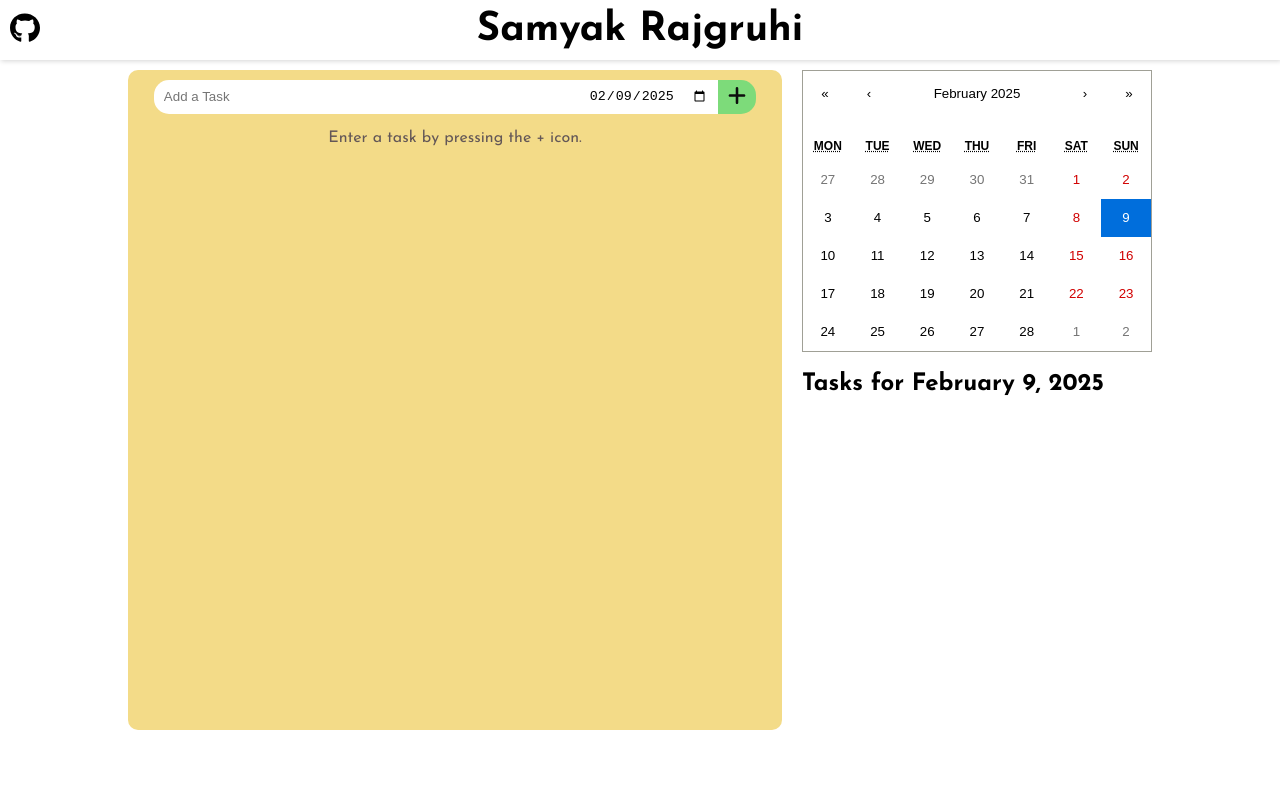
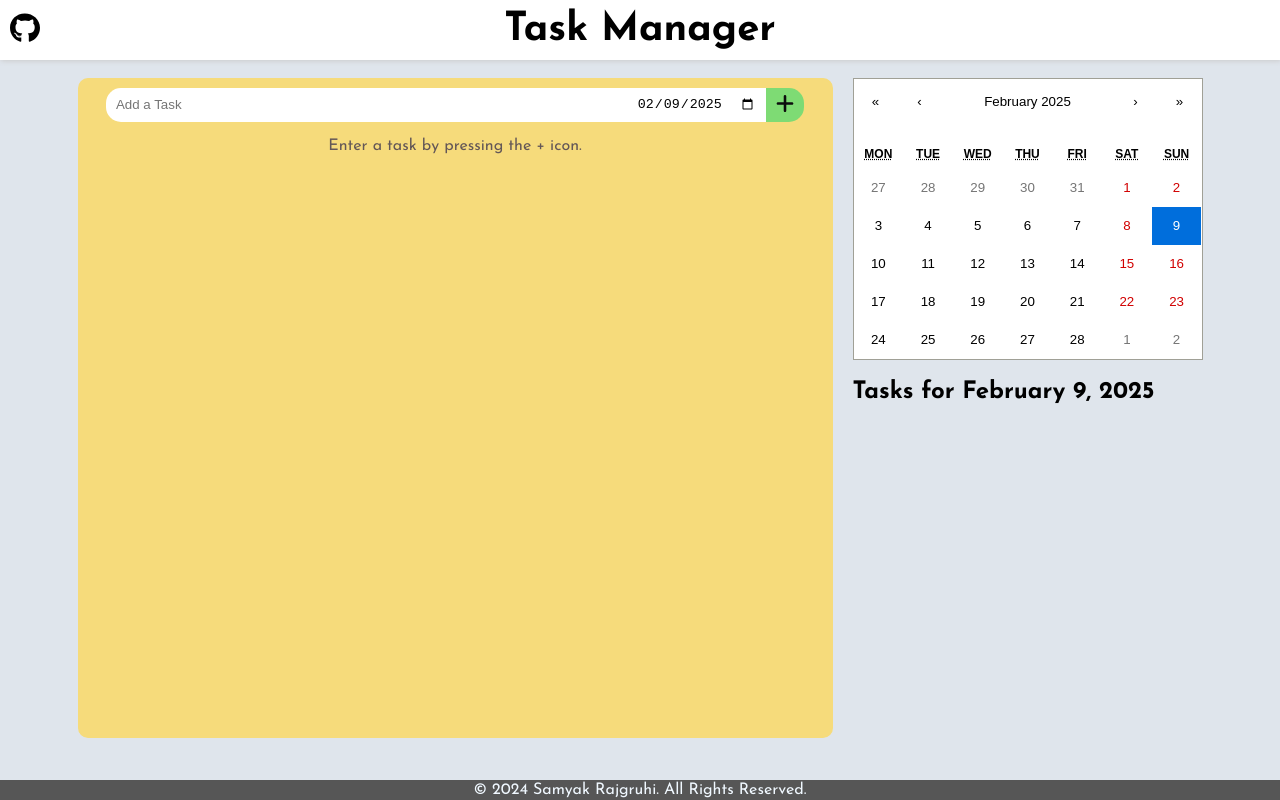
Before and after one commit to samyakrajgruhi/Todo-React-Vite-Node, a React (Vite) app: page / in a window 1280 px wide. Built offline with nearby package versions, Linux system fonts and the light colour scheme.

Commit message:
Display bug fixed + added copyright footer

```diff
--- a/index.html
+++ b/index.html
@@ -13,10 +13,10 @@
   <body>
     <header class="header-section">
       <a class="right-section" href="https://github.com/samyakrajgruhi" target="_blank"><img src="/src/assets/github-brands-solid.svg"></a>
-      <div class="header-title">Samyak Rajgruhi</div>
+      <div class="header-title">Task Manager</div>
     </header>
-
-    <div id="root" class="root"></div>
+    <main id="root" class="root"></main>
+    <footer class="credit-foot">&#169; 2024 Samyak Rajgruhi. All Rights Reserved.</footer>
     <script type="module" src="/src/main.jsx"></script>
   </body>
 </html>
--- a/src/App.css
+++ b/src/App.css
@@ -1,11 +1,11 @@
 .main-container{
    padding:10px;
    display:flex;
-   background-color: rgb(243, 219, 136);
+   background-color: rgb(246, 219, 123);
 
    min-height: 80vh;
    align-items: center;
-   width:80%;
+   width:735px;
    flex-direction:column;
    border-radius: 10px;
 
@@ -13,5 +13,5 @@
 }
 
 .main-container:hover{
-   box-shadow: 0px 1px 15px rgb(187, 181, 181);
+   box-shadow: 0px 1px 15px rgb(165, 164, 164);
 }
--- a/src/components/DisplayCalendar.css
+++ b/src/components/DisplayCalendar.css
@@ -3,7 +3,15 @@
    text-decoration-color: red;
 }
 
-.task-title{
-   margin: 0px 5px;
-   flex:1;
+.list-container{
+   height: 180px;
+   overflow:scroll;
+   overflow-x: hidden;
+   scrollbar-width:thin ;
 }
+
+.task-title-list{
+   width: 275px;
+   overflow-wrap:break-word;
+   margin-top:5px;
+}
--- a/src/components/DisplayCalendar.jsx
+++ b/src/components/DisplayCalendar.jsx
@@ -3,7 +3,7 @@ import dayjs from "dayjs";
 import "react-calendar/dist/Calendar.css";
 import PropTypes from "prop-types";
 import { useState } from "react";
-import './DisplayTask.css';
+import './DisplayCalendar.css';
 
 
 export default function DisplayCalendar({tasks}){
@@ -40,9 +40,9 @@ export default function DisplayCalendar({tasks}){
       <Calendar onChange={handleDateChange} value={selectedDate} tileContent={getTileContent} />
       <div style={{ marginTop: '20px' }}>
         <h2>Tasks for {dayjs(selectedDate).format("MMMM D, YYYY")}</h2>
-        <ul>
+        <ul className="list-container">
           {tasksForSelectedDate.map(task => (
-            <li key={task.id} className= {`task-title ${task.checked ? 'checked' : ''}`}>
+            <li key={task.id} className= {`task-title-list ${task.checked ? 'checked' : ''}`}>
               {task.task}
             </li>
           ))}
--- a/src/components/DisplayTask.css
+++ b/src/components/DisplayTask.css
@@ -36,8 +36,12 @@
 }
 
 .task-title{
+   max-width:490px;
    margin: 0px 5px;
    flex:1;
+
+   overflow-wrap: break-word;
+
 }
 
 .dueDate{
--- a/src/index.css
+++ b/src/index.css
@@ -1,10 +1,12 @@
 body{
    padding-top:70px;
-   padding-bottom: 40px;
    font-family: "Josefin Sans", serif;
 
-   width:80%;
-   margin:auto;
+
+   margin-left:auto;
+   margin-right:auto;
+
+   background-color: rgb(223, 229, 236);
 
 }
 
@@ -20,7 +22,7 @@ body{
 
    justify-content: center;
    align-items: center;
-   box-shadow: 1px 1px 5px rgb(212, 212, 212);
+   box-shadow: 1px 1px 5px rgb(204, 203, 203);
 
    background-color: white;
 
@@ -41,6 +43,21 @@ body{
    width:30px;
 }
 
+
+.credit-foot{
+   position:fixed;
+   bottom:0;
+   right:0;
+   left:0;
+   height: 20px;
+
+   background-color: rgb(86, 86, 86);
+   color: aliceblue;
+   display:flex;
+   justify-content: center;
+   align-items: center;
+}
+
 .root{
    display:flex;
    flex-direction: row;
```
